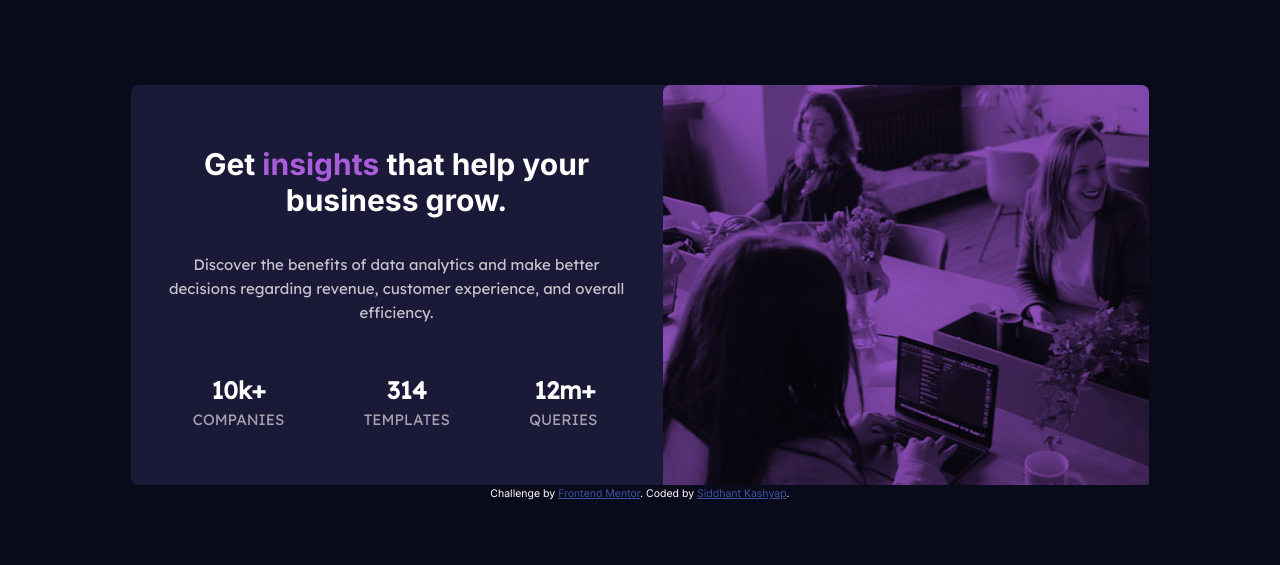
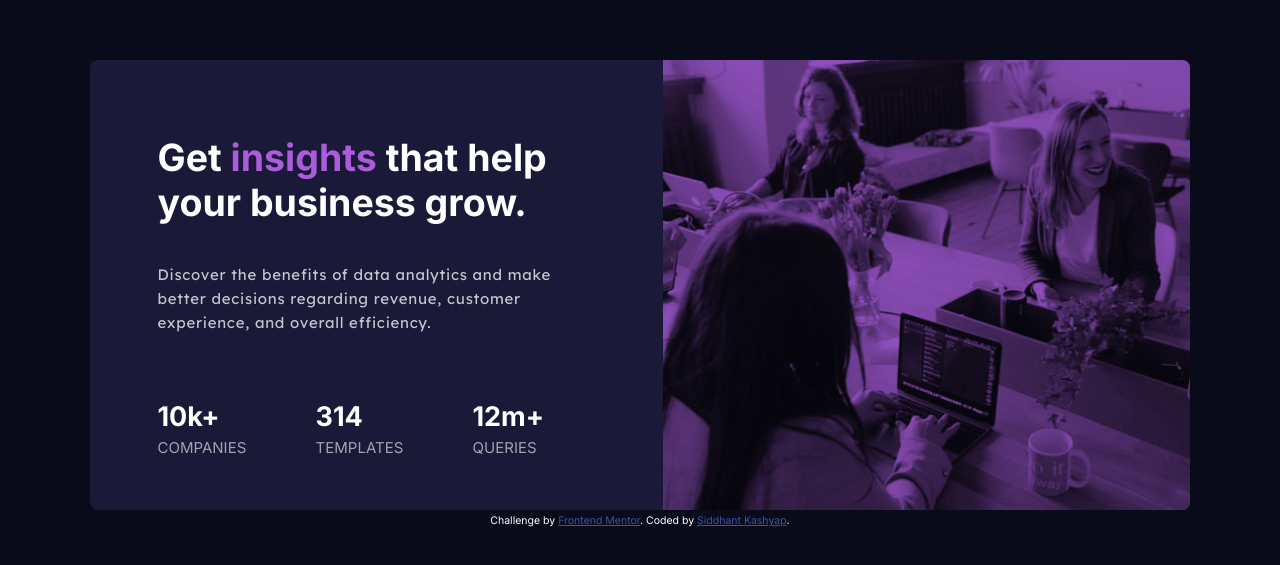
Before and after one commit to asksid27/frontendMentor-stats-preview-card-component, a plain HTML site: page index.html in a window 1280 px wide. Shown: the part 115-680 px from the top of the page. Drawn offline with Linux system fonts and the light colour scheme.

Commit message:
Minor Changes

```diff
--- a/styles.css
+++ b/styles.css
@@ -63,7 +63,7 @@ h1 {
 
 .stats > div {
   margin: 1em;
-  font-family: "Lexend Deca", sans-serif;
+  font-family: "Inter", sans-serif;
   color: var(--stat-headings);
 }
 
@@ -111,14 +111,50 @@ h1 {
     flex-direction: row-reverse;
     justify-content: space-around;
     align-items: center;
-    height: 400px;
+    height: 450px;
+    max-width: 1100px;
   }
   .image {
     background: var(--accent) url("./images/image-header-desktop.jpg");
+    background-size: cover;
+    background-blend-mode: multiply;
+    border-radius: 0 0.5em 0.5em 0;
     flex: 1;
     height: 100%;
   }
   .content {
     flex: 1;
   }
+  .content > p {
+    text-align: left;
+    margin: 0;
+    padding-left: 3em;
+    padding-top: 0;
+    margin-right: 4em;
+    margin-bottom: 2em;
+    letter-spacing: 0.05em;
+    margin-top: 0;
+  }
+  h1 {
+    text-align: left;
+    margin: 0;
+    padding: 1em;
+    margin-right: 1em;
+    font-size: 2.5em;
+    margin-left: 0.2em;
+  }
+  .stats {
+    justify-content: space-between;
+    padding: 0;
+    margin-left: 2em;
+    width: 80%;
+  }
+  .stats div {
+    text-align: left;
+  }
+  .stats p {
+    font-size: 1.8em;
+    margin-left: -0.005em;
+    text-align: left;
+  }
 }
```
